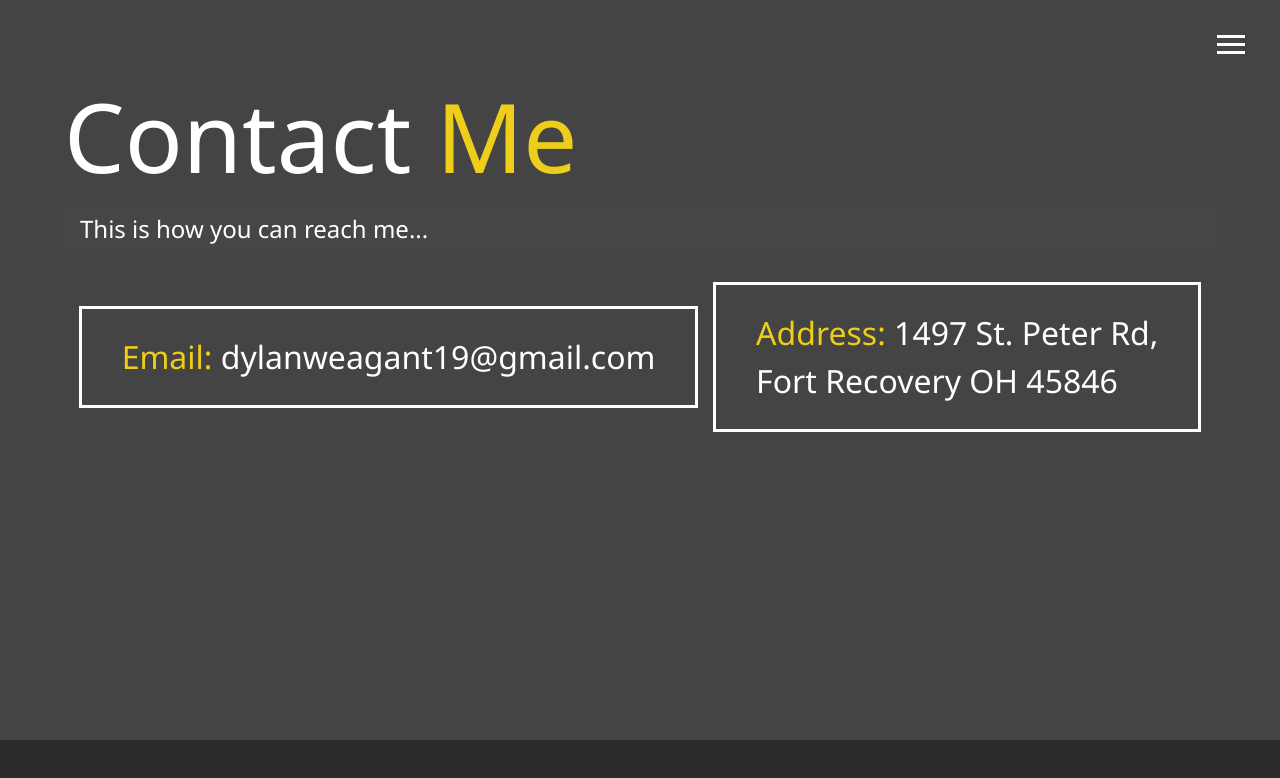
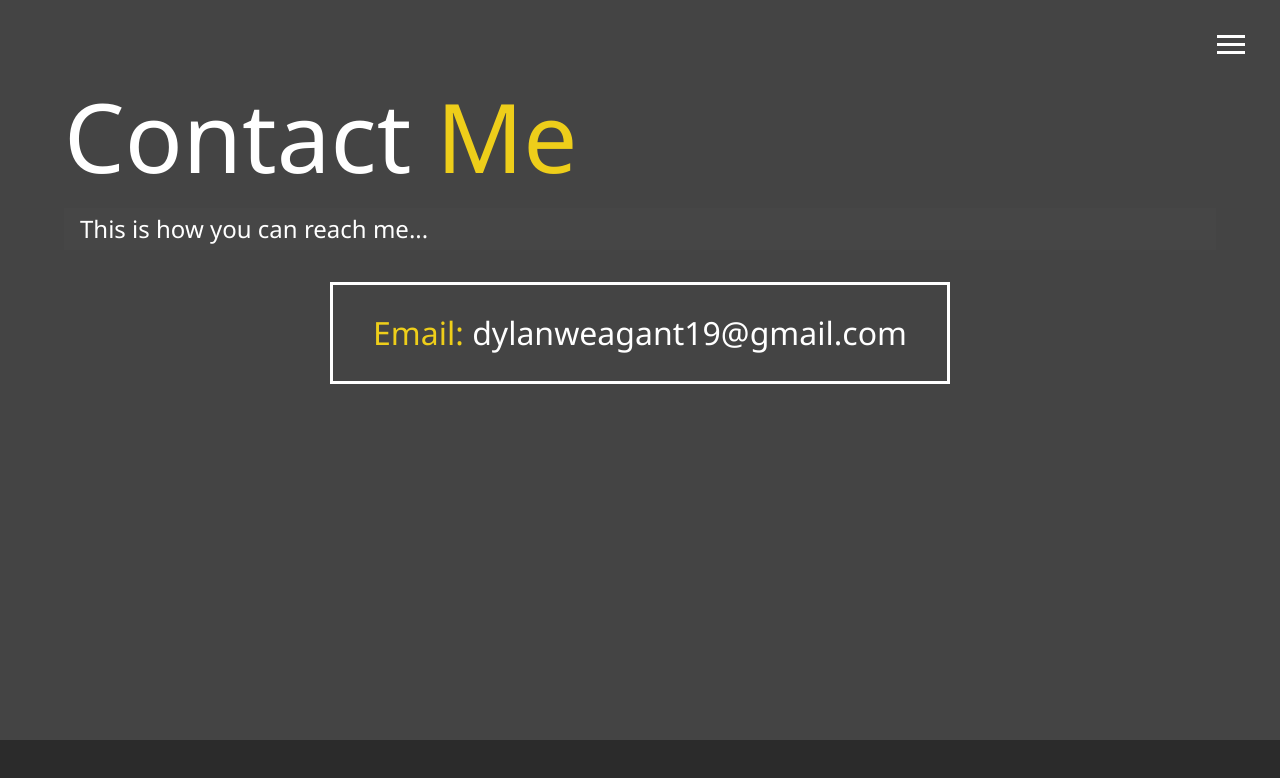
Before and after one commit to DylanWeagant/DylanWeagant.github.io, a plain HTML site: page contact.html in a window 1280 px wide. Drawn offline with Linux system fonts and the light colour scheme.

Commit message:
got rid of address

```diff
--- a/contact.html
+++ b/contact.html
@@ -63,10 +63,6 @@
         <div>
           <span class="text-secondary">Email: </span> dylanweagant19@gmail.com
         </div>
-        <div>
-          <span class="text-secondary">Address: </span> 1497 St. Peter Rd, <br>Fort
-          Recovery OH 45846
-        </div>
       </div>
     </main>
 
```
